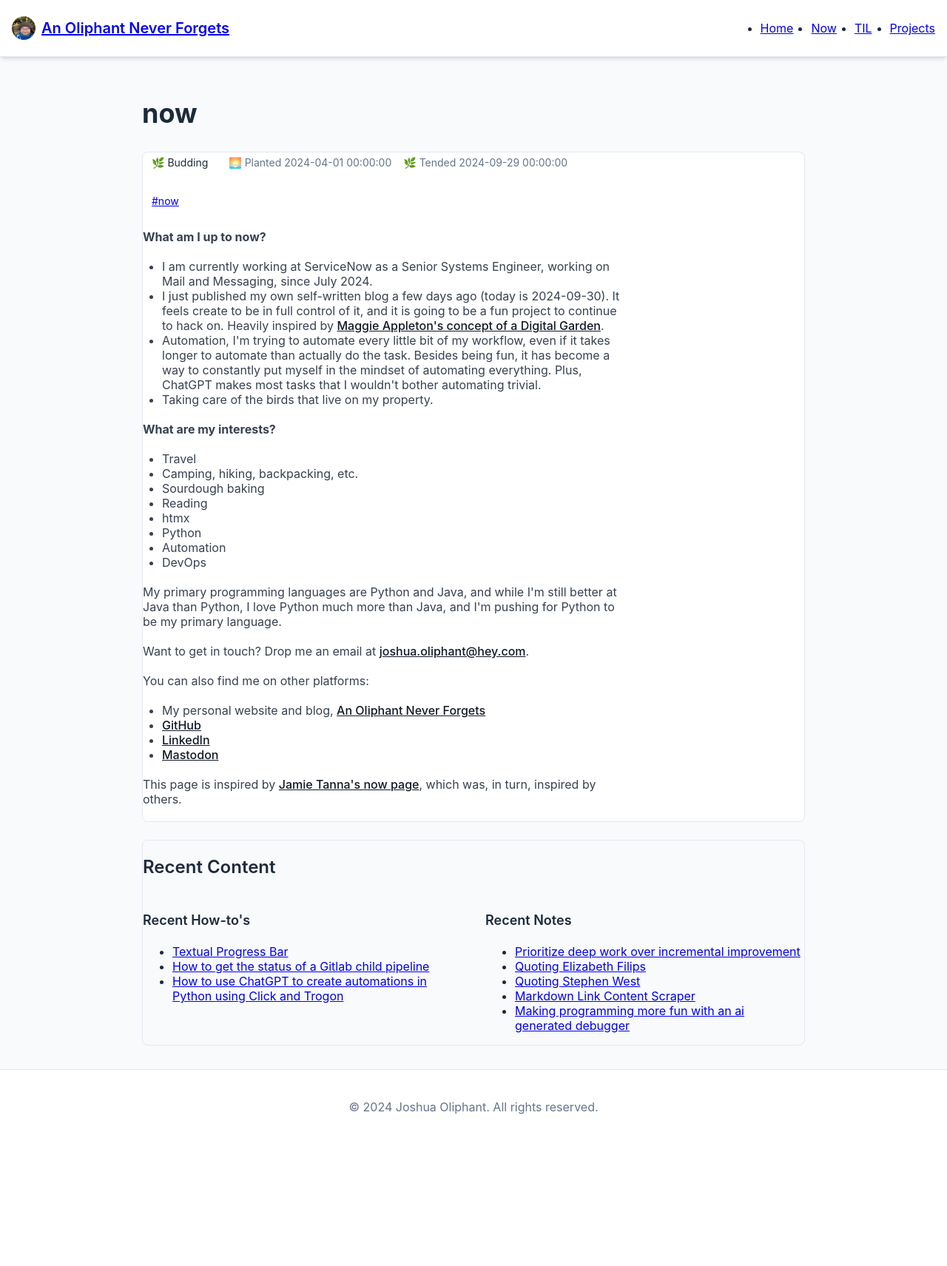
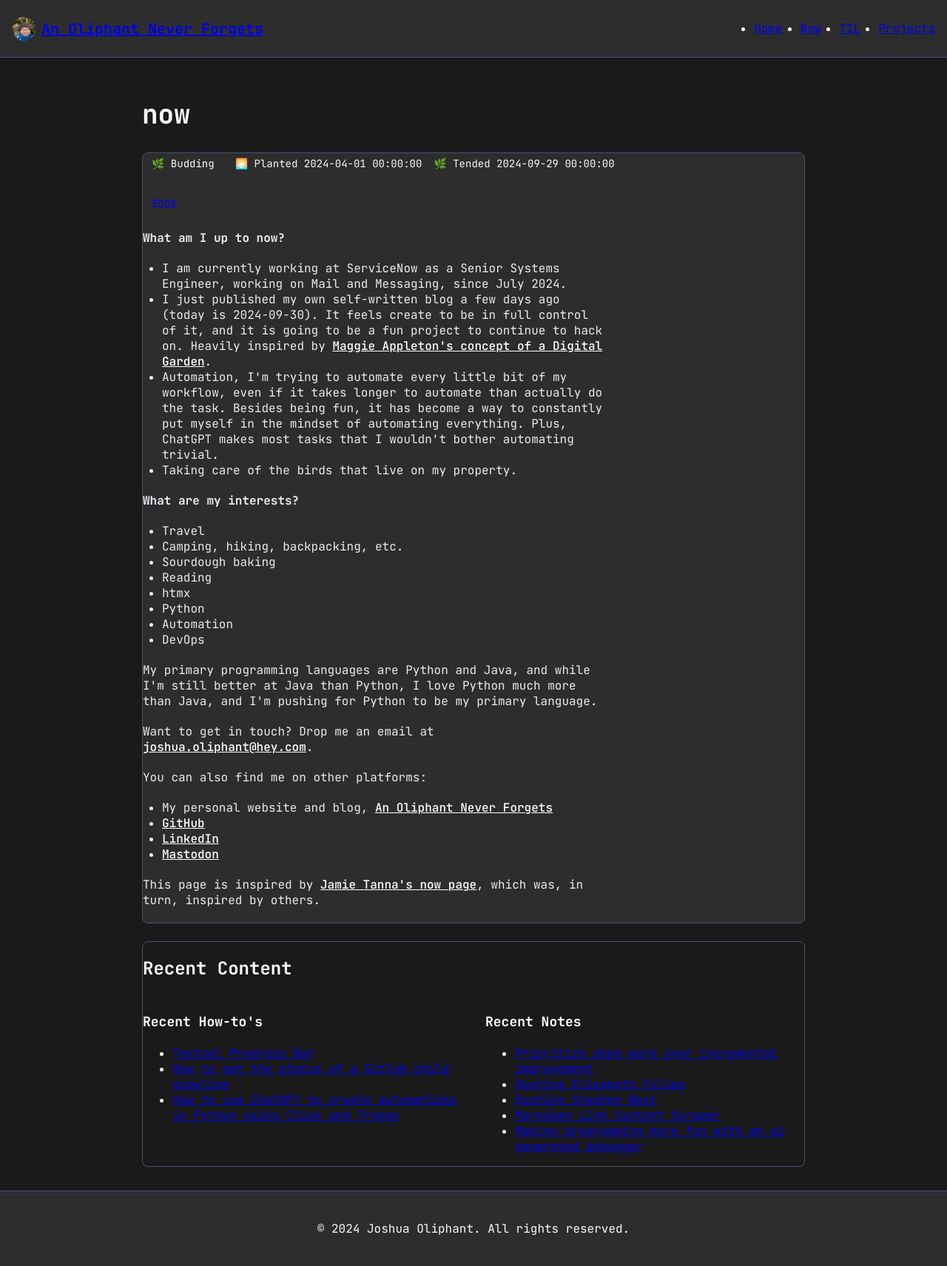
Before and after one commit to JoshuaOliphant/digital-garden, a FastAPI app: page /now in a window 1280 px wide. Shown: the whole page at 74% size. Before the commit the page ends 1506 px from the top, so only its background shows below. Run offline with FastAPI, Linux system fonts and the light colour scheme; some libraries are stand-ins or nearby versions.

Commit message:
feat: Implement comprehensive typography system with JetBrains Mono and dark theme
- Add JetBrains Mono monospace font with optimized loading
- Implement dark theme (#1a1a1a background) for digital garden aesthetic
- Migrate from custom.css to main.css for better naming convention
- Add CSS custom properties for maintainable typography system
- Enhance prose styling with 65ch optimal reading width
- Add accessibility features including focus states
- Preserve all HTMX functionality and existing utility classes
- Optimize typography hierarchy for markdown content rendering

🤖 Generated with [Claude Code](https://claude.ai/code)

Co-Authored-By: Claude <noreply@anthropic.com>

```diff
--- a/app/static/css/custom.css
+++ b/app/static/css/main.css
@@ -1,3 +1,19 @@
+/* JetBrains Mono Font Import with Performance Optimization */
+@import url('https://fonts.googleapis.com/css2?family=JetBrains+Mono:ital,wght@0,400;0,500;0,700;1,400;1,500;1,700&display=swap');
+
+/* CSS Custom Properties for Typography System */
+:root {
+    --font-mono: "JetBrains Mono", "SF Mono", Monaco, "Cascadia Code", "Roboto Mono", Consolas, "Courier New", monospace;
+    --color-bg: #1a1a1a;
+    --color-surface: #2d2d2d;
+    --color-text-primary: #ffffff;
+    --color-text-secondary: #e9ecef;
+    --color-text-muted: #f8f9fa;
+    --color-border: #4a5568;
+    --reading-width: 65ch;
+    --focus-ring: 0 0 0 2px #10b981;
+}
+
 /* Reset and base styles */
 *, ::before, ::after {
     box-sizing: border-box;
@@ -9,7 +25,7 @@
 body {
     margin: 0;
     line-height: inherit;
-    font-family: Inter, sans-serif;
+    font-family: var(--font-mono);
 }
 
 /* Container */
@@ -122,17 +138,17 @@ body {
 .text-blue-800 { color: #1e40af; }
 .text-emerald-500 { color: #10b981; }
 
-/* Garden theme colors */
-.bg-garden-bg { background-color: #f8fafc; }
-.bg-garden-surface { background-color: #ffffff; }
-.text-garden-text-primary { color: #1e293b; }
-.text-garden-text-muted { color: #64748b; }
+/* Garden theme colors - Dark Theme */
+.bg-garden-bg { background-color: var(--color-bg); }
+.bg-garden-surface { background-color: var(--color-surface); }
+.text-garden-text-primary { color: var(--color-text-primary); }
+.text-garden-text-muted { color: var(--color-text-muted); }
 
 /* Borders */
 .border { border-width: 1px; }
 .border-b { border-bottom-width: 1px; }
 .border-t { border-top-width: 1px; }
-.border-garden-border { border-color: #e2e8f0; }
+.border-garden-border { border-color: var(--color-border); }
 .rounded { border-radius: 0.25rem; }
 .rounded-full { border-radius: 9999px; }
 .rounded-lg { border-radius: 0.5rem; }
@@ -205,10 +221,10 @@ body {
     }
 }
 
-/* Prose styling for content */
+/* Prose styling for content - Dark Theme with CSS Variables */
 .prose {
-    color: #374151;
-    max-width: 65ch;
+    color: var(--color-text-secondary);
+    max-width: var(--reading-width);
 }
 
 .prose p {
@@ -216,8 +232,11 @@ body {
     margin-bottom: 1.25em;
 }
 
+.prose h1, .prose h2, .prose h3 {
+    color: var(--color-text-primary);
+}
+
 .prose h1 {
-    color: #111827;
     font-weight: 800;
     font-size: 2.25em;
     margin-top: 0;
@@ -226,7 +245,6 @@ body {
 }
 
 .prose h2 {
-    color: #111827;
     font-weight: 700;
     font-size: 1.5em;
     margin-top: 2em;
@@ -235,7 +253,6 @@ body {
 }
 
 .prose h3 {
-    color: #111827;
     font-weight: 600;
     font-size: 1.25em;
     margin-top: 1.6em;
@@ -244,9 +261,14 @@ body {
 }
 
 .prose a {
-    color: #111827;
+    color: var(--color-text-primary);
     text-decoration: underline;
     font-weight: 500;
+}
+
+.prose a:focus {
+    outline: none;
+    box-shadow: var(--focus-ring);
 }
 
 .prose ul {
@@ -264,7 +286,7 @@ body {
 }
 
 .prose code {
-    color: #111827;
+    color: var(--color-text-primary);
     font-weight: 600;
     font-size: 0.875em;
 }
@@ -285,9 +307,9 @@ body {
 .prose blockquote {
     font-weight: 500;
     font-style: italic;
-    color: #111827;
+    color: var(--color-text-primary);
     border-left-width: 0.25rem;
-    border-left-color: #e5e7eb;
+    border-left-color: var(--color-border);
     margin-top: 1.6em;
     margin-bottom: 1.6em;
     padding-left: 1em;
--- a/app/templates/base.html
+++ b/app/templates/base.html
@@ -8,7 +8,7 @@
         <script src="https://unpkg.com/htmx.org@1.9.10"></script>
 
         <!-- Use Custom CSS (replacing Tailwind) -->
-        <link href="/static/css/custom.css" rel="stylesheet" />
+        <link href="/static/css/main.css" rel="stylesheet" />
         <link
             rel="alternate"
             type="application/rss+xml"
```
